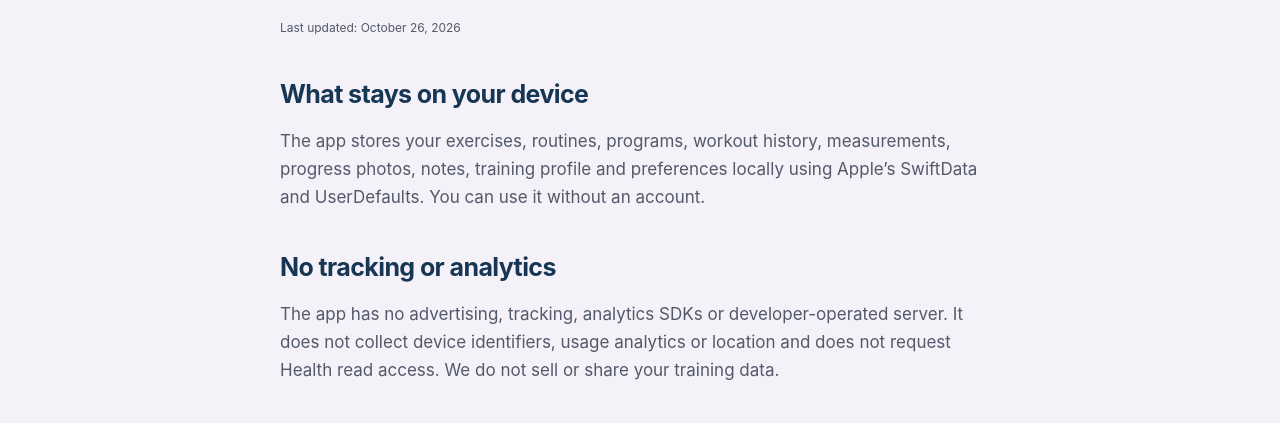
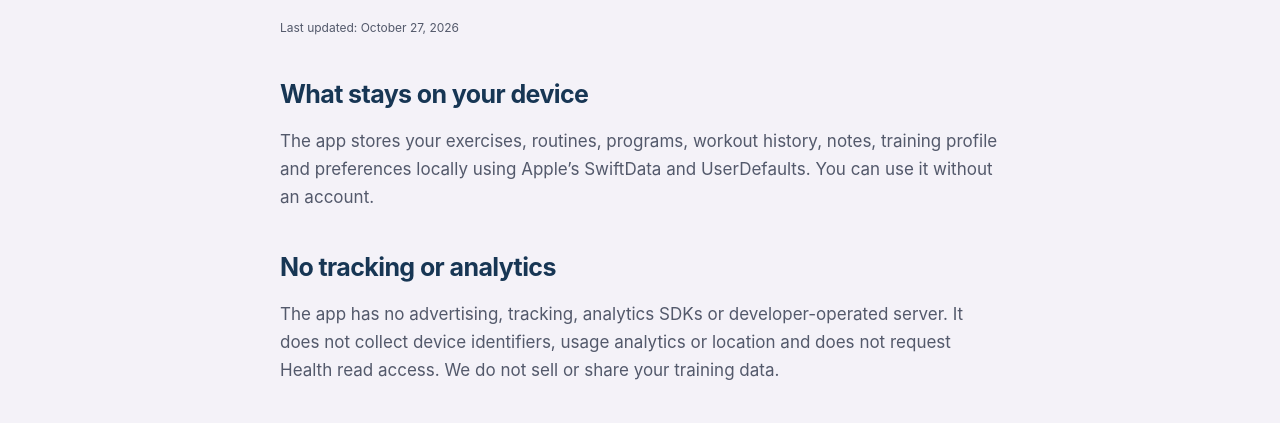
Before and after one commit to anguskong/plusultra-website, a plain HTML site: page privacy.html in a window 1280 px wide. Shown: the part 375-798 px from the top of the page. Drawn offline with Linux system fonts and the light colour scheme.

Commit message:
Update privacy policy for training-only app

```diff
--- a/privacy.html
+++ b/privacy.html
@@ -2,8 +2,8 @@
 <html lang="en"><head><meta charset="utf-8"><meta name="viewport" content="width=device-width, initial-scale=1"><meta name="description" content="How Plus Ultra handles local training data, backups, music links and support requests."><meta name="theme-color" content="#173654"><title>Privacy Policy — Plus Ultra</title><link rel="icon" type="image/png" href="plusultra-icon.png"><link rel="stylesheet" href="style.css"></head>
 <body><a class="skip" href="#main">Skip to content</a>
 <header class="container"><a class="brand" href="index.html"><img src="plusultra-icon.png" width="44" height="44" alt=""><span>Plus Ultra</span></a><nav aria-label="Main"><a href="index.html">Home</a><a href="support.html">Support</a><a href="privacy.html">Privacy</a></nav></header><main id="main" class="container">
-<article class="prose"><p class="eyebrow">YOUR JOURNAL STAYS YOURS</p><h1>Privacy policy</h1><p class="lead">Plus Ultra is a local training journal. We do not receive your workout data.</p><p class="small">Last updated: October 26, 2026</p>
-<section><h2>What stays on your device</h2><p>The app stores your exercises, routines, programs, workout history, measurements, progress photos, notes, training profile and preferences locally using Apple’s SwiftData and UserDefaults. You can use it without an account.</p></section>
+<article class="prose"><p class="eyebrow">YOUR JOURNAL STAYS YOURS</p><h1>Privacy policy</h1><p class="lead">Plus Ultra is a local training journal. We do not receive your workout data.</p><p class="small">Last updated: October 27, 2026</p>
+<section><h2>What stays on your device</h2><p>The app stores your exercises, routines, programs, workout history, notes, training profile and preferences locally using Apple’s SwiftData and UserDefaults. You can use it without an account.</p></section>
 <section><h2>No tracking or analytics</h2><p>The app has no advertising, tracking, analytics SDKs or developer-operated server. It does not collect device identifiers, usage analytics or location and does not request Health read access. We do not sell or share your training data.</p></section>
 <section><h2>Optional Apple Health and Watch</h2><p>Apple Health workout export is off until you enable it and grant write permission. Plus Ultra exports completed workout times and a general activity classification, without heart rate, location, exercise names, notes or estimated calories. It requests no Health read access. While export is enabled, correcting or deleting local history updates or removes its exported workout. Turning export off leaves existing Health workouts in place; manage those records and permissions in Health. Consent and export bookkeeping stay device-local and are excluded from complete training archives and system device backups. The optional Apple Watch companion exchanges training with the paired iPhone through Apple’s WatchConnectivity. Core training works without a Watch or Health permission.</p></section>
 <section><h2>Backups and deletion</h2><p>Profile → Workout data exports complete .plusultra archives and workout CSV files. Files are processed locally. You choose their destination; a cloud drive or other app you select may transfer them under its own policy. Restoring a complete archive replaces local training after preview and confirmation. Device backups may include app data, depending on your Apple settings. Plus Ultra does not provide its own cloud sync. You can delete individual routines, custom exercises and workouts in the app. To remove all local app data and preferences, delete the app through iOS Settings. Offloading preserves its data. Manage previously created backups separately in your Apple settings.</p></section>
```
